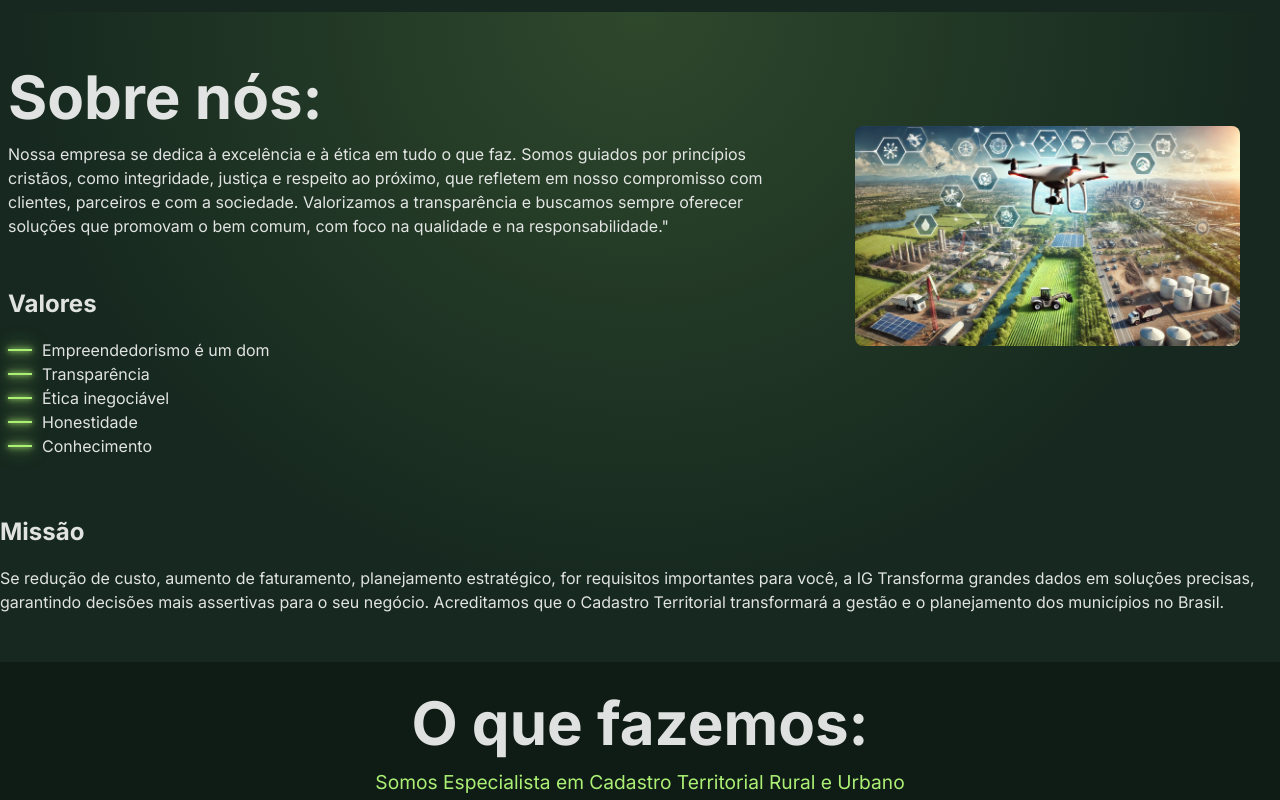
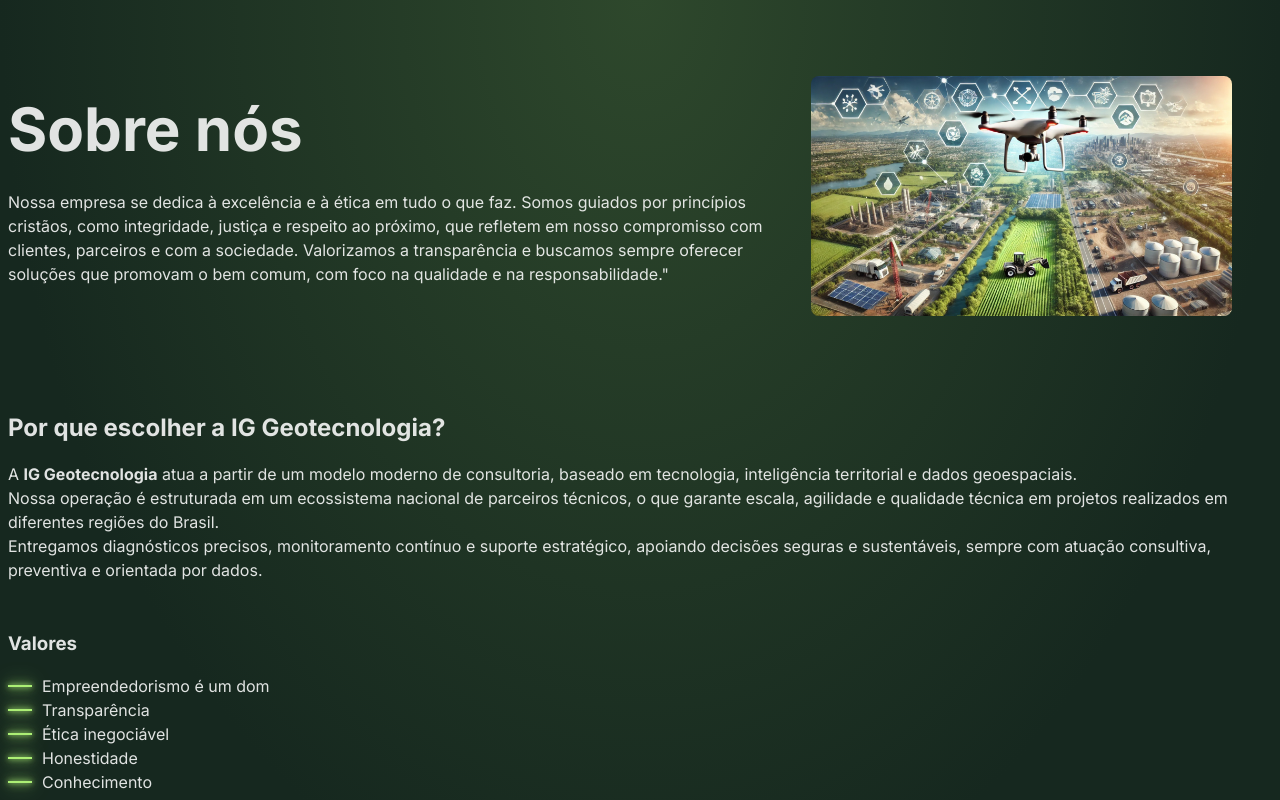
Before and after one commit to paaulorobson/ig-regulariza, a Nuxt app: page / in a window 1280 px wide. Shown: the part 920-1720 px from the top of the page. Built offline with nearby package versions, Linux system fonts and the light colour scheme; no server answers.

Commit message:
refactor(main): ajustes about

```diff
--- a/components/About.vue
+++ b/components/About.vue
@@ -4,30 +4,65 @@
       <div class="wrapper">
         <div>
           <div class="pt-8 ma-2">
-              <h1 class="title">Sobre nós:</h1>
-              Nossa empresa se dedica à excelência e à ética em tudo o que faz. Somos guiados por princípios cristãos, como integridade, justiça e respeito ao próximo, que refletem em nosso compromisso com clientes, parceiros e com a sociedade. Valorizamos a transparência e buscamos sempre oferecer soluções que promovam o bem comum, com foco na qualidade e na responsabilidade."
+            <div class="wrapper-about">
+              <div>
+                <h1 class="title">Sobre nós</h1>
+                Nossa empresa se dedica à excelência e à ética em tudo o que
+                faz. Somos guiados por princípios cristãos, como integridade,
+                justiça e respeito ao próximo, que refletem em nosso compromisso
+                com clientes, parceiros e com a sociedade. Valorizamos a
+                transparência e buscamos sempre oferecer soluções que promovam o
+                bem comum, com foco na qualidade e na responsabilidade."
+              </div>
+              <div class="pa-8 ma-2">
+                <img
+                  src="/images/about.jpeg"
+                  alt="imagem drone no campo"
+                  class="image"
+                />
+              </div>
+            </div>
 
-              <div class="values">
-                <h2 class="subtitle">Valores</h2>
-                <div class="items"><span class="neon-bar"></span> Empreendedorismo é um dom</div>
-                <div class="items"><span class="neon-bar"></span> Transparência</div>
-                <div class="items"><span class="neon-bar"></span> Ética inegociável</div>
-                <div class="items"><span class="neon-bar"></span> Honestidade</div>
-                <div class="items"><span class="neon-bar"></span> Conhecimento</div>
+            <h2 class="subtitle">Por que escolher a IG Geotecnologia?</h2>
+            A <strong>IG Geotecnologia</strong> atua a partir de um modelo
+            moderno de consultoria, baseado em tecnologia, inteligência
+            territorial e dados geoespaciais. <br />Nossa operação é estruturada
+            em um ecossistema nacional de parceiros técnicos, o que garante
+            escala, agilidade e qualidade técnica em projetos realizados em
+            diferentes regiões do Brasil. <br />Entregamos diagnósticos
+            precisos, monitoramento contínuo e suporte estratégico, apoiando
+            decisões seguras e sustentáveis, sempre com atuação consultiva,
+            preventiva e orientada por dados.
+
+            <div class="values">
+              <h3 class="subtitle">Valores</h3>
+              <div class="items">
+                <span class="neon-bar"></span> Empreendedorismo é um dom
               </div>
-          </div>
-        </div>
-        <div>
-          <div class="pa-8 ma-2">
-            <img src="/images/about.jpeg" alt="imagem drone no campo" class="image"/>
+              <div class="items">
+                <span class="neon-bar"></span> Transparência
+              </div>
+              <div class="items">
+                <span class="neon-bar"></span> Ética inegociável
+              </div>
+              <div class="items">
+                <span class="neon-bar"></span> Honestidade
+              </div>
+              <div class="items">
+                <span class="neon-bar"></span> Conhecimento
+              </div>
+            </div>
           </div>
         </div>
       </div>
-      <div class="mission">
-        <h2 class="subtitle">Missão</h2>
+      <div class="ma-2">
+        <h3 class="subtitle">Missão</h3>
         <div>
-          Se redução de custo, aumento de faturamento, planejamento estratégico, for requisitos importantes para você, a IG Transforma grandes dados em soluções precisas, garantindo decisões mais assertivas para o seu negócio.
-          Acreditamos que o Cadastro Territorial transformará a gestão e o planejamento dos municípios no Brasil.
+          Se redução de custo, aumento de faturamento, planejamento estratégico,
+          for requisitos importantes para você, a IG Transforma grandes dados em
+          soluções precisas, garantindo decisões mais assertivas para o seu
+          negócio. Acreditamos que o Cadastro Territorial transformará a gestão
+          e o planejamento dos municípios no Brasil.
         </div>
       </div>
     </div>
@@ -37,6 +72,7 @@
 <style scoped>
 .title {
   font-size: 3.75rem;
+  margin: 3rem 0 1rem;
 }
 
 .wrapper {
@@ -46,12 +82,21 @@
   justify-content: space-evenly;
 }
 
+.wrapper-about {
+  display: flex;
+  align-items: flex-start;
+}
+
 .about {
   background-image: url(/images/padrao.svg);
   background-repeat: no-repeat;
   background-position: center;
   background-size: contain;
-  background-image: radial-gradient(50% 100% at 50% 0%, #2E482C 0%, #16281F 100%);
+  background-image: radial-gradient(
+    50% 100% at 50% 0%,
+    #2e482c 0%,
+    #16281f 100%
+  );
   margin-bottom: 3rem;
 }
 
@@ -73,9 +118,9 @@
 .neon-bar {
   height: 2px;
   width: 24px;
-  background-color: #ACEF75;
+  background-color: #acef75;
   display: inline-block;
-  box-shadow: 0 0 5px #ACEF75, 0 0 10px #ACEF75, 0 0 20px #ACEF75;
+  box-shadow: 0 0 5px #acef75, 0 0 10px #acef75, 0 0 20px #acef75;
 }
 
 @media (max-width: 1024px) {
@@ -88,11 +133,17 @@
   }
 
   .image {
-    max-width: 350px;
+    display: none;
+  }
+
+  .values {
+    display: flex;
+    flex-direction: column;
+    align-items: start;
   }
 
   .items {
-    flex-direction: column;
+    flex-direction: row;
     gap: 5px;
   }
 }
@@ -154,5 +205,4 @@
     gap: 10px;
   }
 }
-
 </style>
--- a/components/Services.vue
+++ b/components/Services.vue
@@ -1,7 +1,7 @@
 <template>
   <div class="content">
     <v-container :style="{ maxWidth: '1536px' }" class="pa-4">
-      <h1 class="title">O que fazemos:</h1>
+      <h1 class="title">O que fazemos</h1>
       <p class="subtitle">
         Somos Especialista em Cadastro Territorial Rural e Urbano
       </p>
--- a/components/Slider.vue
+++ b/components/Slider.vue
@@ -1,5 +1,4 @@
 <script setup lang="ts">
-
 interface Slide {
   image: string;
   text: string;
@@ -7,23 +6,23 @@ interface Slide {
 }
 
 const props = withDefaults(
-    defineProps<{
-      slides: Slide[]
-    }>(),
-    {
-      slides: () => []
-    }
-  )
-
+  defineProps<{
+    slides: Slide[];
+  }>(),
+  {
+    slides: () => [],
+  }
+);
 </script>
 
 <template>
-  <v-container class="slider-container pa-0" :style="{ maxWidth: '1536px' }" >
+  <v-container class="slider-container pa-0" :style="{ maxWidth: '1536px' }">
     <v-carousel
       height="700"
       show-arrows="hover"
       cycle
       hide-delimiter-background
+      style="margin: 1rem 0 0 0"
     >
       <v-carousel-item
         v-for="(slide, index) in slides"
@@ -35,7 +34,7 @@ const props = withDefaults(
         <div class="d-flex fill-height justify-center align-center">
           <div class="content">
             <h1 class="title">{{ slide.text }}</h1>
-            <p class="description"> {{ slide.description }}</p>
+            <p class="description">{{ slide.description }}</p>
           </div>
         </div>
       </v-carousel-item>
@@ -59,7 +58,11 @@ const props = withDefaults(
   left: 0;
   width: 100%;
   height: 100%;
-  background: linear-gradient(to bottom, rgba(22, 40, 31, 0.7), rgba(22, 40, 31, 0.7));
+  background: linear-gradient(
+    to bottom,
+    rgba(22, 40, 31, 0.7),
+    rgba(22, 40, 31, 0.7)
+  );
   z-index: 1;
 }
 
@@ -70,7 +73,7 @@ const props = withDefaults(
 }
 
 .content {
-  font-family: 'Inter';
+  font-family: "Inter";
   width: 1000px;
   text-align: center;
   padding: 0 2rem;
```
